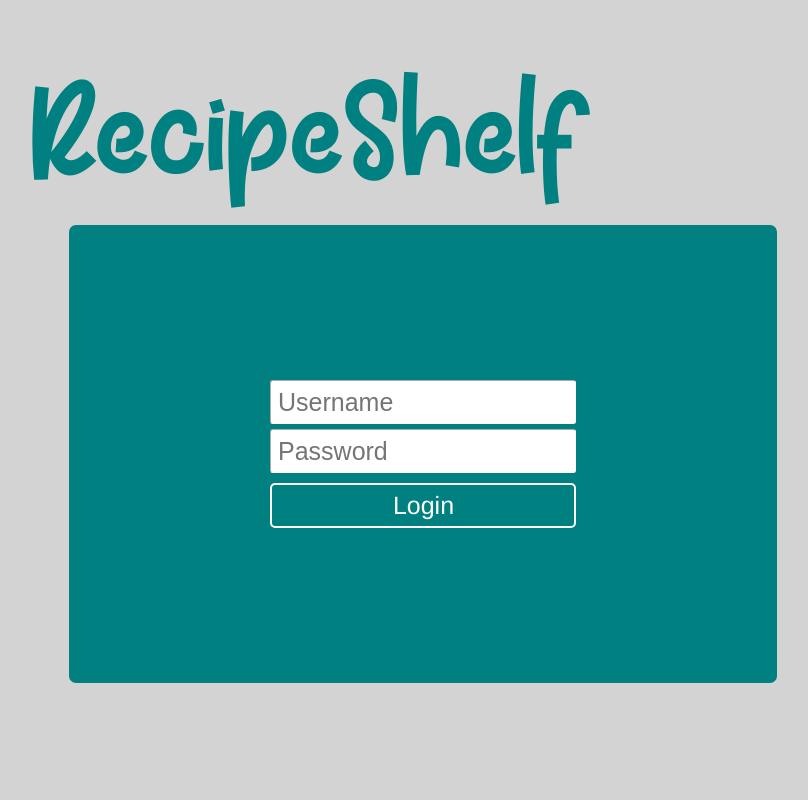
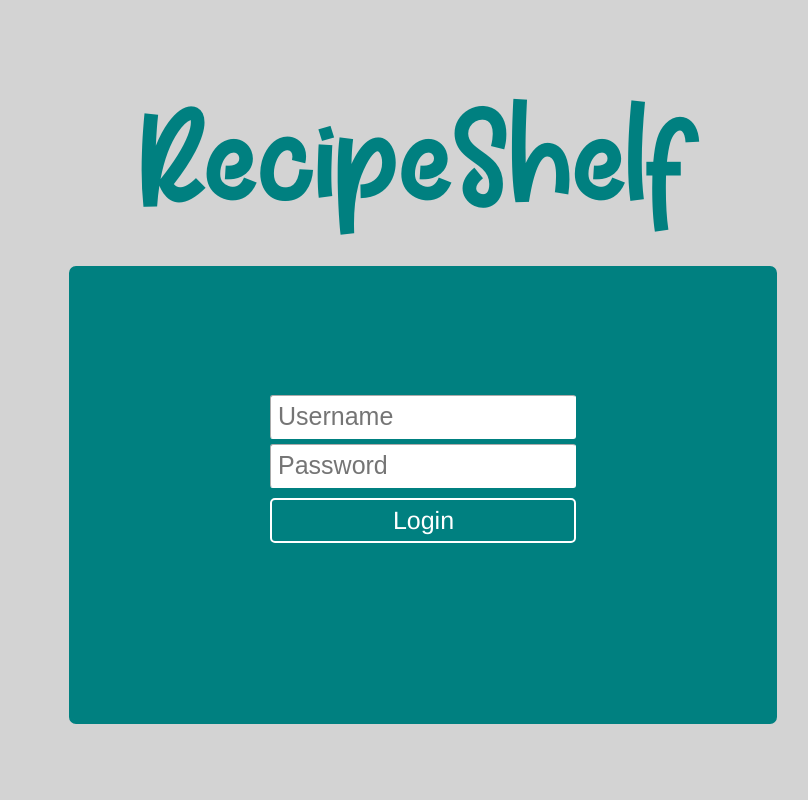
Before and after one commit to L-E-Freeman/RecipeShelf, a Django app: page /recipes/login in a window 1280 px wide. Shown: the whole page, without its empty margins (217-1025 px from the left). Run offline with Django 3.2, Linux system fonts and the light colour scheme.

Commit message:
Added some responsive design to login page, incomplete for very small screen sizes.

```diff
--- a/recipes/static/recipes/login_style.css
+++ b/recipes/static/recipes/login_style.css
@@ -1,5 +1,6 @@
-/* When screen is 600px and above */
-@media screen and (min-width: 600px) {
+/* When screen is above 1707px */
+@media screen and (min-width: 1708px) {
+
     .logincontainer {
         display: flex;
         position: fixed;
@@ -14,18 +15,6 @@
         background-color: teal;
     }
 
-    .formcontainer {
-        display: flex;
-        justify-content: center;
-        margin:auto;
-    }
-
-    .logo {
-        font-size: 130px;
-        font-family: Foodpacker;
-        color: teal;
-    }
-
     .logocontainer {
         display: flex;
         position: fixed;
@@ -36,13 +25,19 @@
 
 /* When screen is below 1708px*/
 @media screen and (max-width: 1708px) {
-    /* position: relative and margin selectors allow div to be centered
-    when page is being resized */
+
+    .wrapper {
+        display: flex;
+        justify-content: center;
+        align-items: center;
+        flex-direction: column-reverse;
+        height: 800px;
+        width: 1000px;
+        margin: auto;
+        flex-wrap: wrap;
+    }
+
     .logincontainer {
-        display: flex;
-        position: relative;
-        left: auto !important;
-        margin: 0 auto;
         top: 225px;
         height: 450px;
         width: 700px;
@@ -51,22 +46,26 @@
         border-radius: 7px;
         border-color: teal;
         background-color: teal;
+        align-items: center;
     }
 
     .formcontainer {
-        display: flex;
-        justify-content: center;
-        margin:auto;
+        padding-top: 125px;
     }
 
-    .logocontainer {
-        display: flex;
-        position: absolute!important;
-        padding-top: 50px !important;
-        top: 0 !important;
-    }
 }
 
+.logo {
+    font-size: 130px;
+    font-family: Foodpacker;
+    color: teal;
+}
+
+.formcontainer {
+    display: flex;
+    justify-content: center;
+    margin:auto;
+}
 
 body {
     background-color: lightgrey;
--- a/recipes/templates/recipes/login.html
+++ b/recipes/templates/recipes/login.html
@@ -8,7 +8,7 @@
 {{ error_message }}
 {% endif %}
 
-
+<div class="wrapper">
     <div class="logincontainer">
         <div class="formcontainer">
             <div class="forms">
@@ -26,12 +26,11 @@
         </div>
     </div>
 
-
     <div class="logocontainer">
         <div class="logo">RecipeShelf</div>
+    </div>
 </div>
 
 
 
-
 {% endblock %}
```
Also changed, not shown: db.sqlite3 (deleted). Lines whose indentation alone changed are shown as unchanged.
